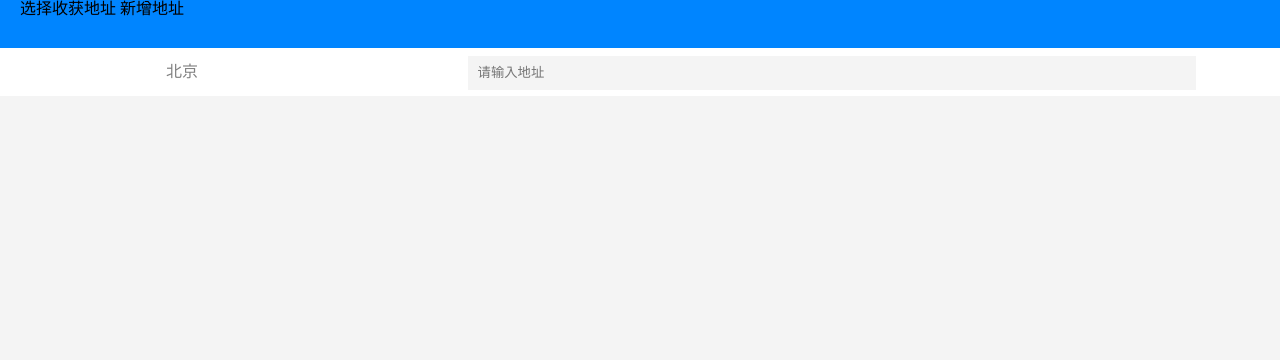
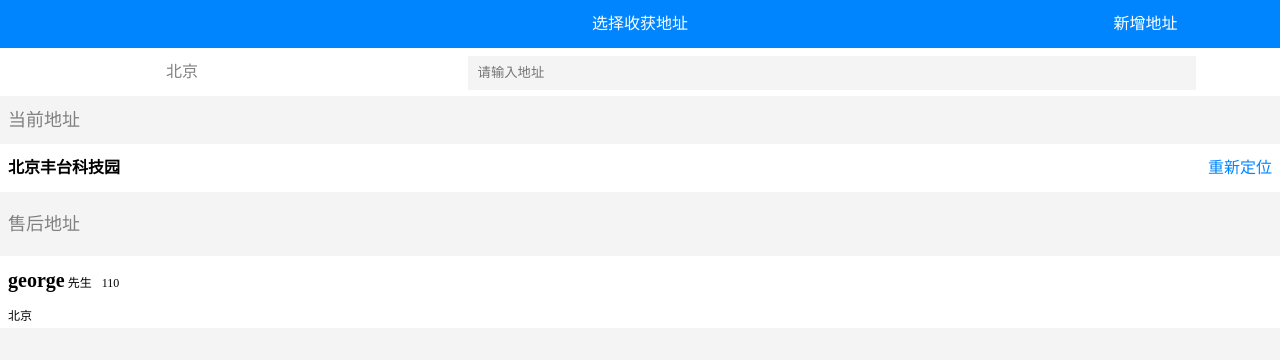
Before and after one commit to goddessIU/vue3-eleme, a Vue app: page /address in a window 1280 px wide. Shown: the top 360 px of the page. Built offline with nearby package versions, Linux system fonts and the light colour scheme; no server answers.

Commit message:
选择地址

```diff
--- a/index.html
+++ b/index.html
@@ -6,7 +6,7 @@
     <meta name="viewport" content="width=device-width, initial-scale=1.0" />
     <title>Vite App</title>
     <link rel="stylesheet" href="src/style/reset.css">
-    <script src="//at.alicdn.com/t/font_3223880_9nc67zu0rv.js"></script>
+    <script src="//at.alicdn.com/t/font_3223880_qbuidlrsr0q.js"></script>
   </head>
   <body>
     <div id="app"></div>
--- a/src/components/CommonHeader.vue
+++ b/src/components/CommonHeader.vue
@@ -1,21 +1,42 @@
 <template>
     <div class="commonHead">
-        <svg class="icon" aria-hidden="true">
-            <use xlink:href="#icon-left" />
-        </svg>
-        选择收获地址
-        新增地址
+        <div class="commOnHead__icon">
+            <slot name="icon">
+            </slot>
+        </div>
+        <div class="commOnHead__title">
+            <slot name="title">
+            </slot>
+        </div>
+        <div class="commOnHead__application">
+            <slot name="application">
+            </slot>
+        </div>
     </div>
 </template>
 
 <script setup>
-
 </script>
 
 <style lang="scss" scoped>
 @import "../style/config.scss";
+@import '../style/mixin.scss';
 .commonHead {
+    padding: 0 0.5rem;
+    color: #fff;
     height: 3rem;
     background-color: $commonColor;
+    @include displayFlex();
+    .commOnHead__icon {
+        width: 20vw;
+    }
+    .commOnHead__title {
+        width: 60vw;
+        text-align: center;
+    }
+    .commOnHead__application {
+        width: 20vw;
+        text-align: center;
+    }
 }
 </style>
--- a/src/style/config.scss
+++ b/src/style/config.scss
@@ -1,2 +1,3 @@
 $commonColor: #0085ff;
 $commonGray: #f4f4f4;
+$fontColor: #808080;
--- /dev/null
+++ b/src/views/AddAddress.vue
@@ -0,0 +1,5 @@
+<template></template>
+
+<style lang="scss" scoped></style>
+
+<script setup></script>
--- a/src/views/address.vue
+++ b/src/views/address.vue
@@ -1,6 +1,18 @@
 <template>
     <div class="searchPage">
-        <CommonHeader />
+        <common-header>
+            <template #icon>
+                <svg class="icon" aria-hidden="true">
+                    <use xlink:href="#icon-left" />
+                </svg>
+            </template>
+            <template #title>
+                选择收获地址
+            </template>
+            <template #application>
+                新增地址
+            </template>
+        </common-header>
         <div class="searchAddress">
             <div class="searchAddress__options">
                 北京
@@ -9,7 +21,28 @@
                 </svg>
             </div>
             <div class="searchAddress__input">
-                <input type="text" placeholder="请输入地址">
+                <input type="text" placeholder="请输入地址" />
+            </div>
+        </div>
+        <div class="currentAddress">
+            <div class="currentAddress__title">当前地址</div>
+            <div class="currentAddress__content">
+                <div class="currentAddress__title--left">北京丰台科技园</div>
+                <div class="currentAddress__title--right">
+                    <svg class="icon" aria-hidden="true">
+                        <use xlink:href="#icon-Target" />
+                    </svg>
+                    重新定位
+                </div>
+            </div>
+        </div>
+        <div class="harvestAddress">
+            <div class="harvestAddress__title">售后地址</div>
+            <div class="harvestAddress__content">
+                <span class="harvestAddress__content__name">george</span>
+                <span class="harvestAddress__content__sex">先生</span>
+                <span class="harvestAddress__content__phone">110</span>
+                <span class="harvestAddress__content__location">北京</span>
             </div>
         </div>
     </div>
@@ -20,8 +53,8 @@ import CommonHeader from '../components/CommonHeader.vue';
 </script>
 
 <style lang="scss" scoped>
-@import '../style/mixin.scss';
-@import '../style/config.scss';
+@import "../style/mixin.scss";
+@import "../style/config.scss";
 .searchPage {
     background-color: $commonGray;
     height: 100vh;
@@ -30,14 +63,14 @@ import CommonHeader from '../components/CommonHeader.vue';
         width: 100vw;
         height: 3rem;
         background-color: #fff;
-    @include displayFlex();
+        @include displayFlex();
         .searchAddress__options {
             height: 3rem;
             line-height: 3rem;
             width: 30vw;
             text-align: center;
             font-size: 1rem;
-            color: gray;
+            color: $fontColor;
         }
         .searchAddress__input {
             height: 3rem;
@@ -51,7 +84,70 @@ import CommonHeader from '../components/CommonHeader.vue';
                 outline: none;
                 background-color: $commonGray;
                 border: none;
-                padding-left: .625rem;
+                padding-left: 0.625rem;
+            }
+        }
+    }
+    .currentAddress {
+        .currentAddress__title {
+            height: 3rem;
+            line-height: 3rem;
+            font-size: 1.125rem;
+            color: $fontColor;
+            padding-left: 0.5rem;
+        }
+        .currentAddress__content {
+            @include displayFlex();
+            height: 3rem;
+            line-height: 3rem;
+            background-color: #fff;
+            padding-left: 0.5rem;
+            padding-right: 0.5rem;
+            font-weight: bold;
+            font-size: 1rem;
+            .currentAddress__title--right {
+                color: $commonColor;
+                font-weight: normal;
+                font-size: 1rem;
+            }
+        }
+    }
+    .harvestAddress {
+        .harvestAddress__title {
+            height: 3rem;
+            line-height: 3rem;
+            padding: 0.5rem;
+            font-size: 1.125rem;
+            color: $fontColor;
+        }
+        .harvestAddress__content {
+            // height: 3rem;
+            // line-height: 3rem;
+            background-color: #fff;
+            font-size: 1rem;
+            font-weight: bold;
+            padding-left: 0.5rem;
+            .harvestAddress__content__name {
+                font-size: 1.25rem;
+                margin-right: 0.1875rem;
+                height: 3rem;
+                line-height: 3rem;
+            }
+            .harvestAddress__content__sex {
+                font-size: 0.75rem;
+                font-weight: normal;
+                margin-right: 0.625rem;
+            }
+            .harvestAddress__content__phone {
+                font-size: 0.75rem;
+                font-weight: normal;
+            }
+            .harvestAddress__content__location {
+                font-size: 0.75rem;
+                font-weight: normal;
+                display: block;
+                height: 1.5rem;
+                line-height: 1.5rem;
             }
         }
     }
```
Also changed, not shown: temp.js (+14 -0 lines).
